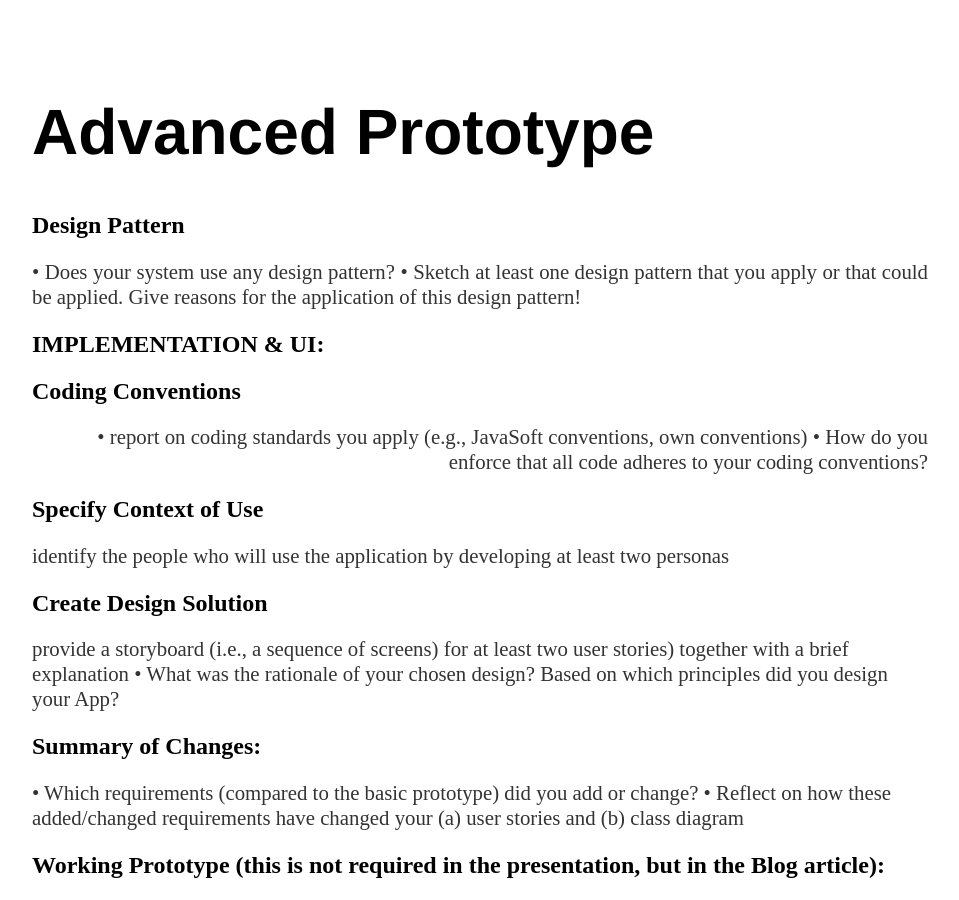
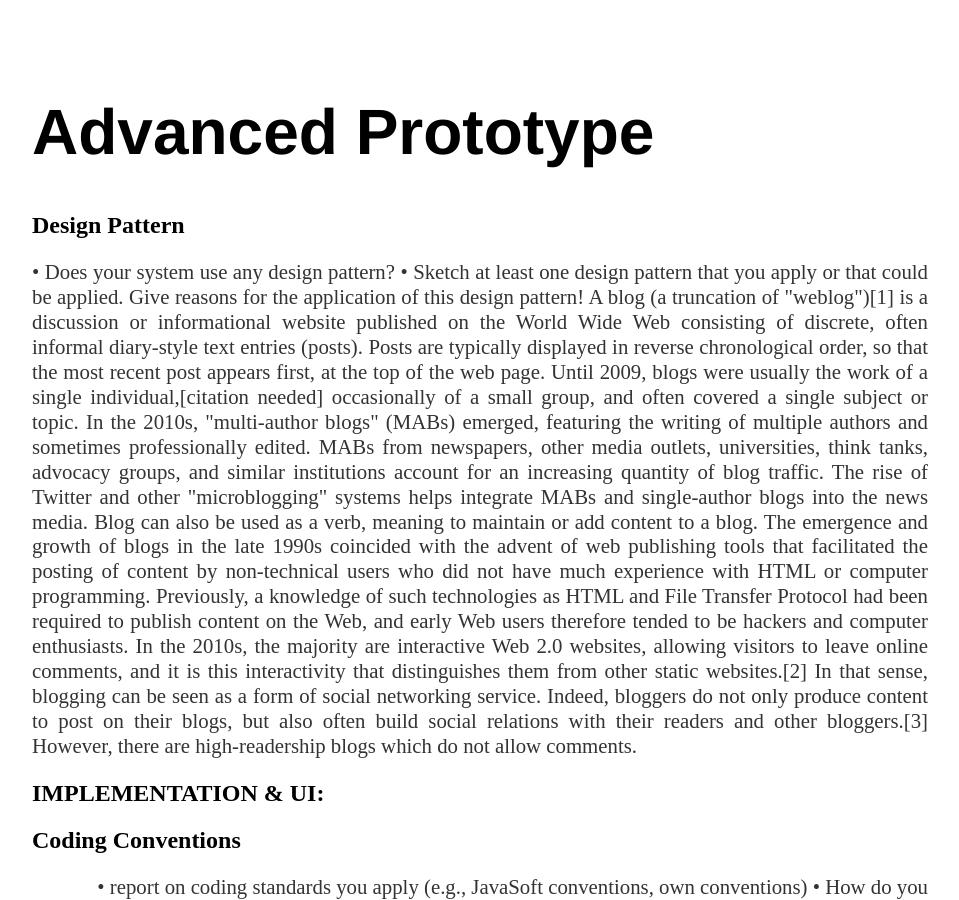
Before and after one commit to NadeemNicoR/TeamProjects, a Jekyll site: the page built from docs/_posts/2019-06-04-ISEE-2019-Advanced-Prototype-Presentation.md, in a window 1280 px wide and 900 px high, scrolled down 748 px. Shown: the whole window, without its empty margins (160-1119 px from the left). Built offline with Jekyll 4.4.1, drawn with Linux system fonts in a browser that asks for light colours; our own code applies the rules of GitHub Pages for plain Markdown files; a file with an impossible date is left out.

Commit message:
add text

```diff
--- a/docs/_posts/2019-06-04-ISEE-2019-Advanced-Prototype-Presentation.md
+++ b/docs/_posts/2019-06-04-ISEE-2019-Advanced-Prototype-Presentation.md
@@ -11,6 +11,10 @@
 • Does your system use any design pattern?
 • Sketch at least one design pattern that you apply or that could be applied. Give reasons for the application of this
 design pattern!
+
+A blog (a truncation of "weblog")[1] is a discussion or informational website published on the World Wide Web consisting of discrete, often informal diary-style text entries (posts). Posts are typically displayed in reverse chronological order, so that the most recent post appears first, at the top of the web page. Until 2009, blogs were usually the work of a single individual,[citation needed] occasionally of a small group, and often covered a single subject or topic. In the 2010s, "multi-author blogs" (MABs) emerged, featuring the writing of multiple authors and sometimes professionally edited. MABs from newspapers, other media outlets, universities, think tanks, advocacy groups, and similar institutions account for an increasing quantity of blog traffic. The rise of Twitter and other "microblogging" systems helps integrate MABs and single-author blogs into the news media. Blog can also be used as a verb, meaning to maintain or add content to a blog.
+
+The emergence and growth of blogs in the late 1990s coincided with the advent of web publishing tools that facilitated the posting of content by non-technical users who did not have much experience with HTML or computer programming. Previously, a knowledge of such technologies as HTML and File Transfer Protocol had been required to publish content on the Web, and early Web users therefore tended to be hackers and computer enthusiasts. In the 2010s, the majority are interactive Web 2.0 websites, allowing visitors to leave online comments, and it is this interactivity that distinguishes them from other static websites.[2] In that sense, blogging can be seen as a form of social networking service. Indeed, bloggers do not only produce content to post on their blogs, but also often build social relations with their readers and other bloggers.[3] However, there are high-readership blogs which do not allow comments.
 
 </p>
 
```
